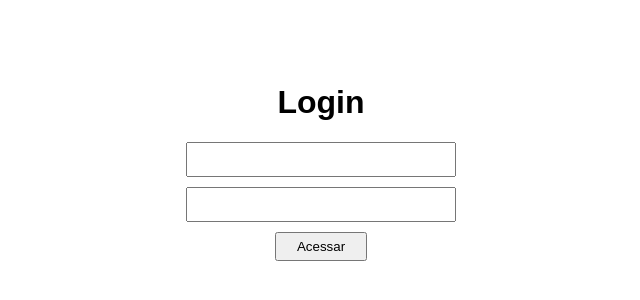
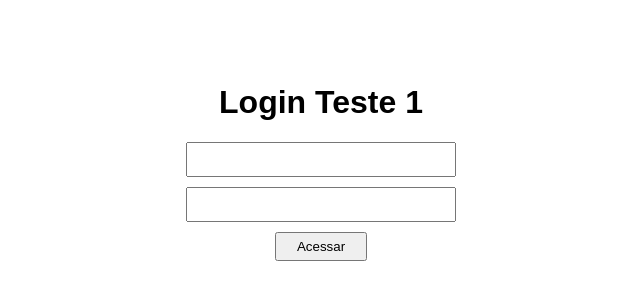
Before and after one commit to lerrysorroche/tela-login, a React (Vite) app: page / in a window 1280 px wide. Shown: the part 246-546 px from the top of the page, without its empty margins (327-967 px from the left). Built offline with nearby package versions, Linux system fonts and the light colour scheme.

Commit message:
Login teste 1

```diff
--- a/src/Login.jsx
+++ b/src/Login.jsx
@@ -16,7 +16,7 @@ function Login() {
 
   return (
     <div className="login-container">
-      <h1>Login</h1>
+      <h1>Login Teste 1</h1>
 
       <div className="inputs-container">
         <input
```
